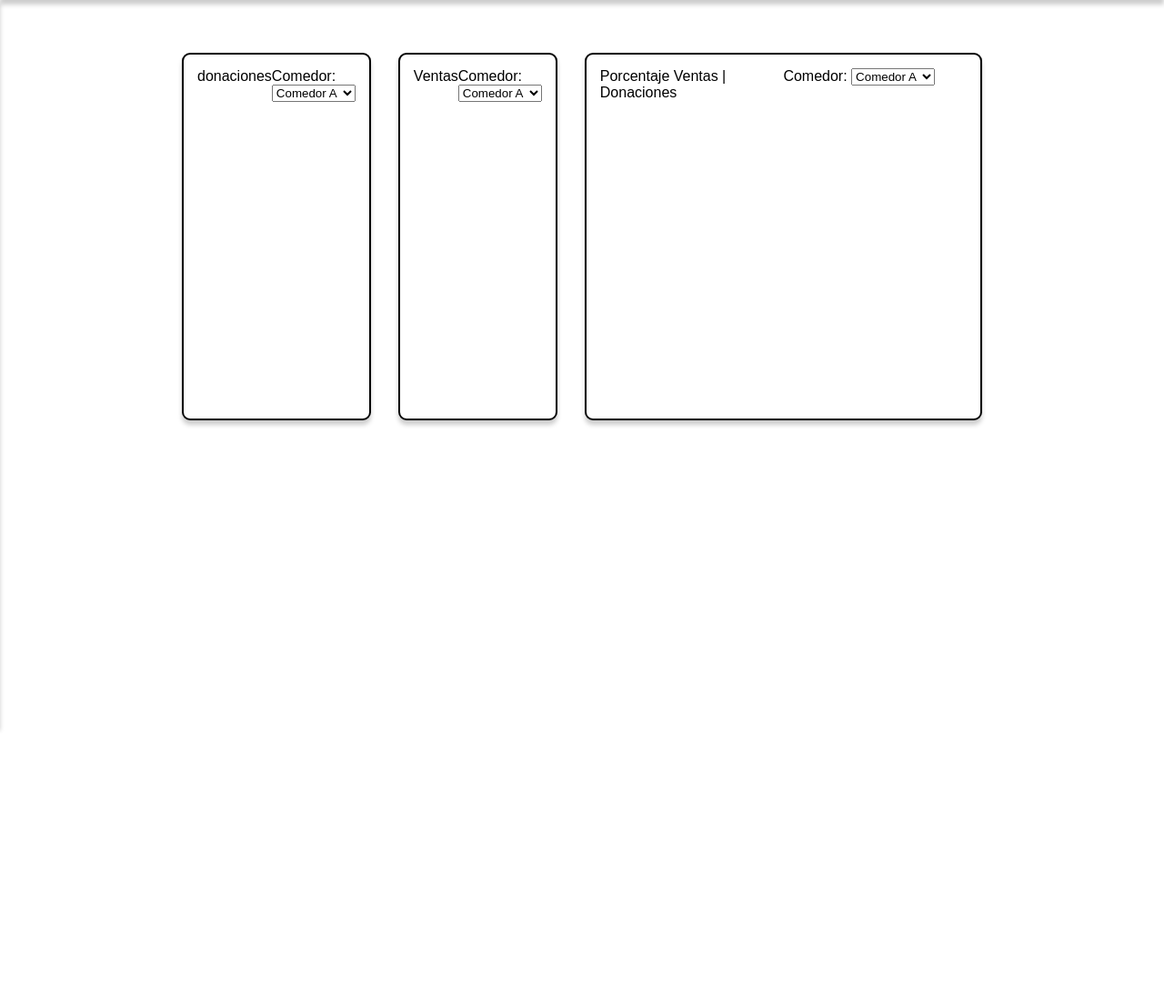
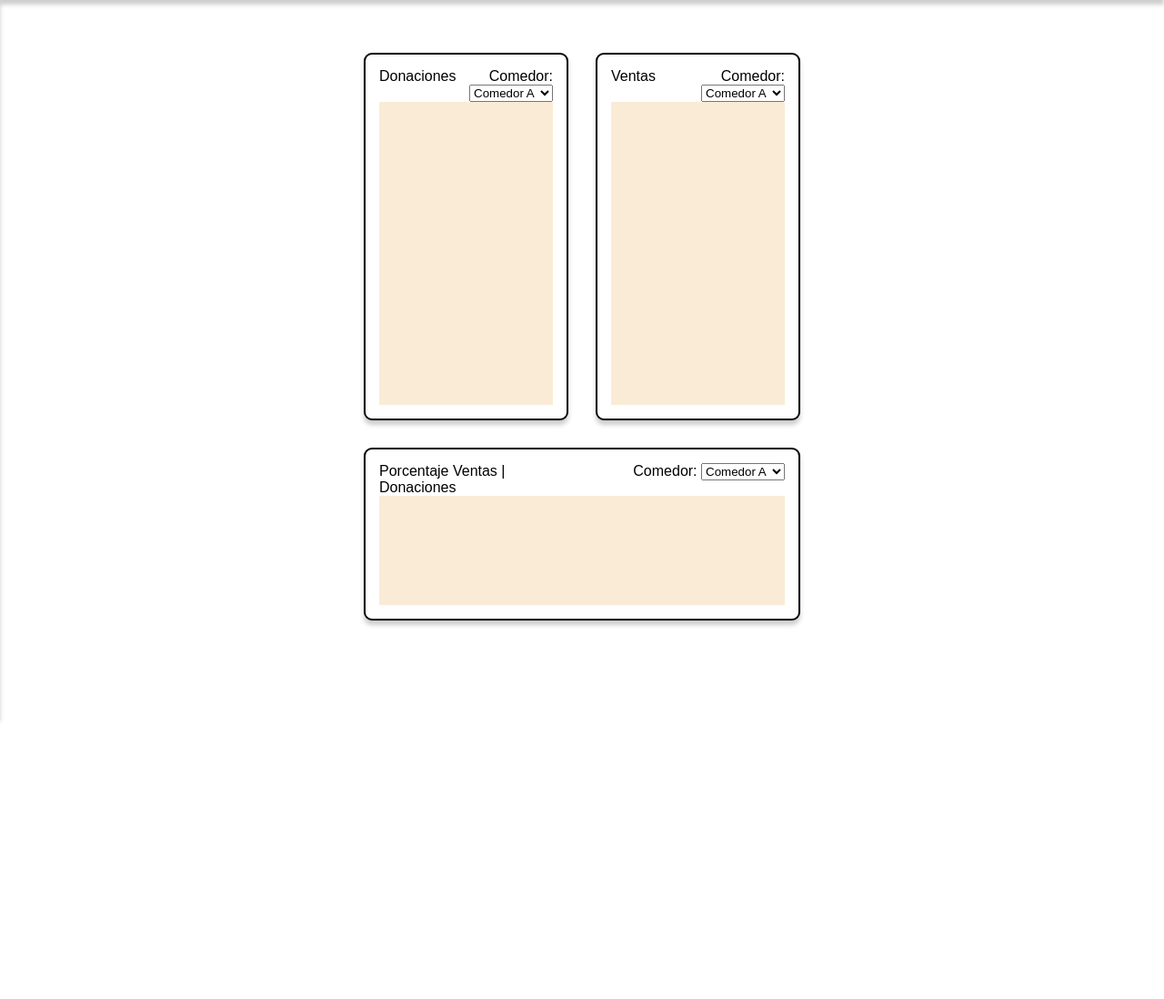
Before and after one commit to Its-Yayo/Dif-App-Web, a Python web app: template app/templates/recaudacion.html in a window 1280 px wide. Shown: the part 92-1190 px from the top of the page at 91% size. Run offline with Jinja, Linux system fonts and the light colour scheme; the template is opened without the code that fills it, so the values that code supplies are empty.

Commit message:
Se actualizan html y css

```diff
--- a/app/static/css/recaudacion.css
+++ b/app/static/css/recaudacion.css
@@ -7,7 +7,7 @@ body {
 }
 
 body.side-nav-open{
-    margin-left: 250px; /* Ancho del sidenav */
+    margin-left: 70px; /* Ancho del sidenav */
     transition: margin-left 0.3s ease-in-out;
 }
 
@@ -49,7 +49,7 @@ header {
     left: -250px;
     top: 0;
     transition: left 0.3s ease-in-out;
-    margin-top: 90px;
+    margin-top: 80px;
     box-shadow: 0px 5px 5px rgba(0, 0, 0, 0.2);
     font-size: 20px;
 }
@@ -134,13 +134,12 @@ nav a {
 .Dashb_container{
     display: grid;
     grid-template-columns: 1fr 1fr;
-    grid-template-rows: 1fr 2fr;
-    grid-template-areas: "header header header";
+    grid-template-rows: 1fr 9fr;
     grid-auto-rows: minmax(150px, 1fr);
     margin-top: 25px;
-    margin-left: 200px;
-    margin-right: 200px;
-    height: 80%;
+    margin-left: 400px;
+    margin-right: 400px;
+    height: 60%;
     gap: 30px;
     align-content: center;
 }
@@ -155,3 +154,33 @@ nav a {
     grid-template-rows: 1fr 9fr;
     gap: 0;
 }
+
+.item-1{
+    grid-row: auto;
+    grid-column: auto;
+}
+
+.item-2{
+    grid-row: auto;
+    grid-column: auto;
+}
+
+.item-3{
+    grid-row: 2 / span 2;
+    grid-column: 1 / span 2;
+}
+
+#sub-item1, #sub-item2, #sub-item3{
+    text-align: end;
+}
+
+.encabezado{
+    grid-row: 1;
+    grid-column: auto ;
+}
+
+.content{
+    background-color: antiquewhite;
+    grid-row: 2;
+    grid-column: 1 / span 3;
+}
--- a/app/templates/recaudacion.html
+++ b/app/templates/recaudacion.html
@@ -12,7 +12,7 @@
     <div class="Dashb_container">
 
         <div class="item-1" id="donaciones">
-            <div class="encabezado" id="encabezado1">donaciones</div>
+            <div class="encabezado" id="encabezado1">Donaciones</div>
             <form action="" method="get" class="sub-grid" id="sub-item1">
                 <label for="comedor">Comedor:</label>
                 <select id="comedor" name="comedor">
```
Also changed, not shown: app/static/css/home.css (+5 -31 lines), app/templates/inventario.html (+33 -2 lines).
